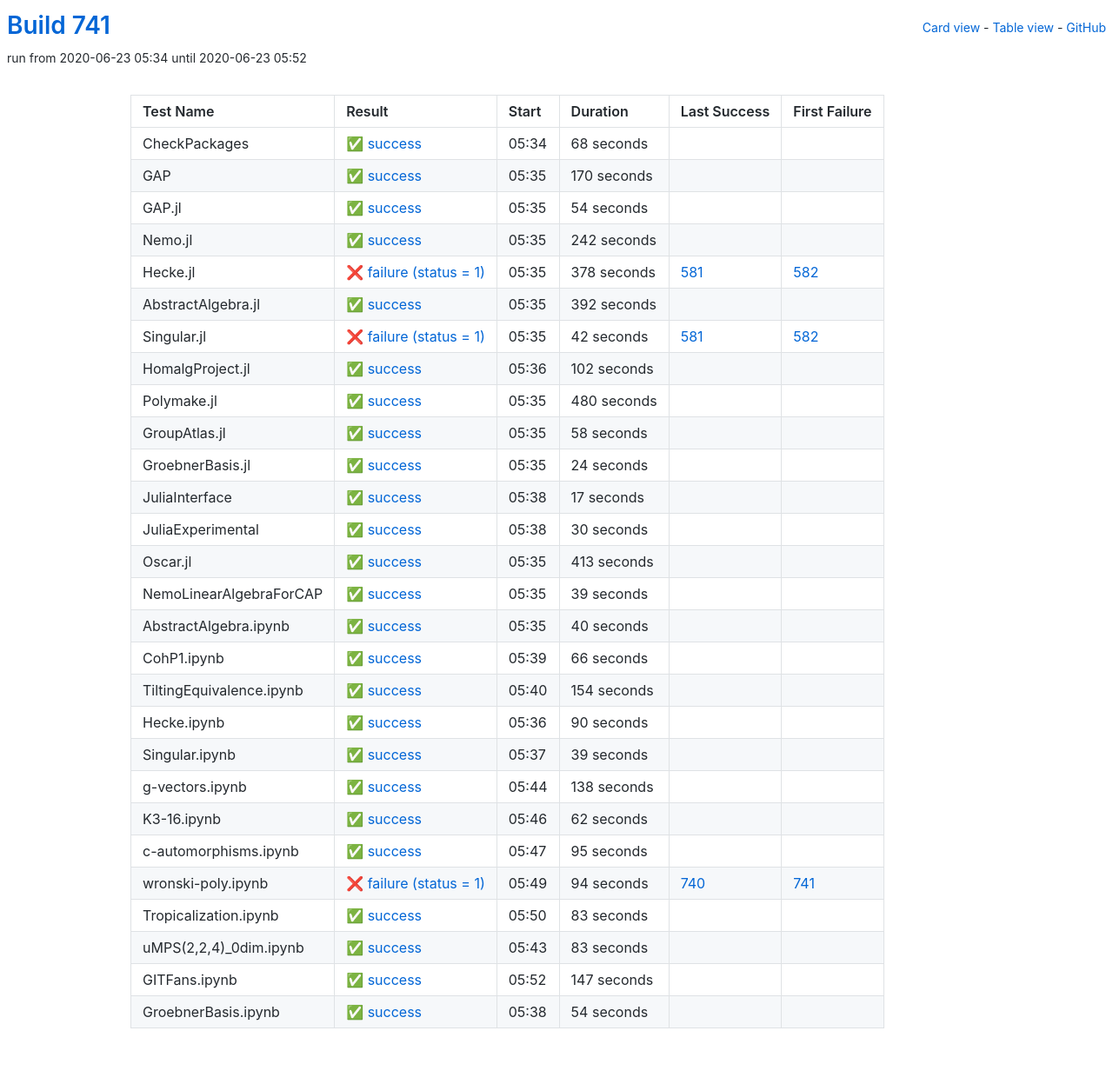
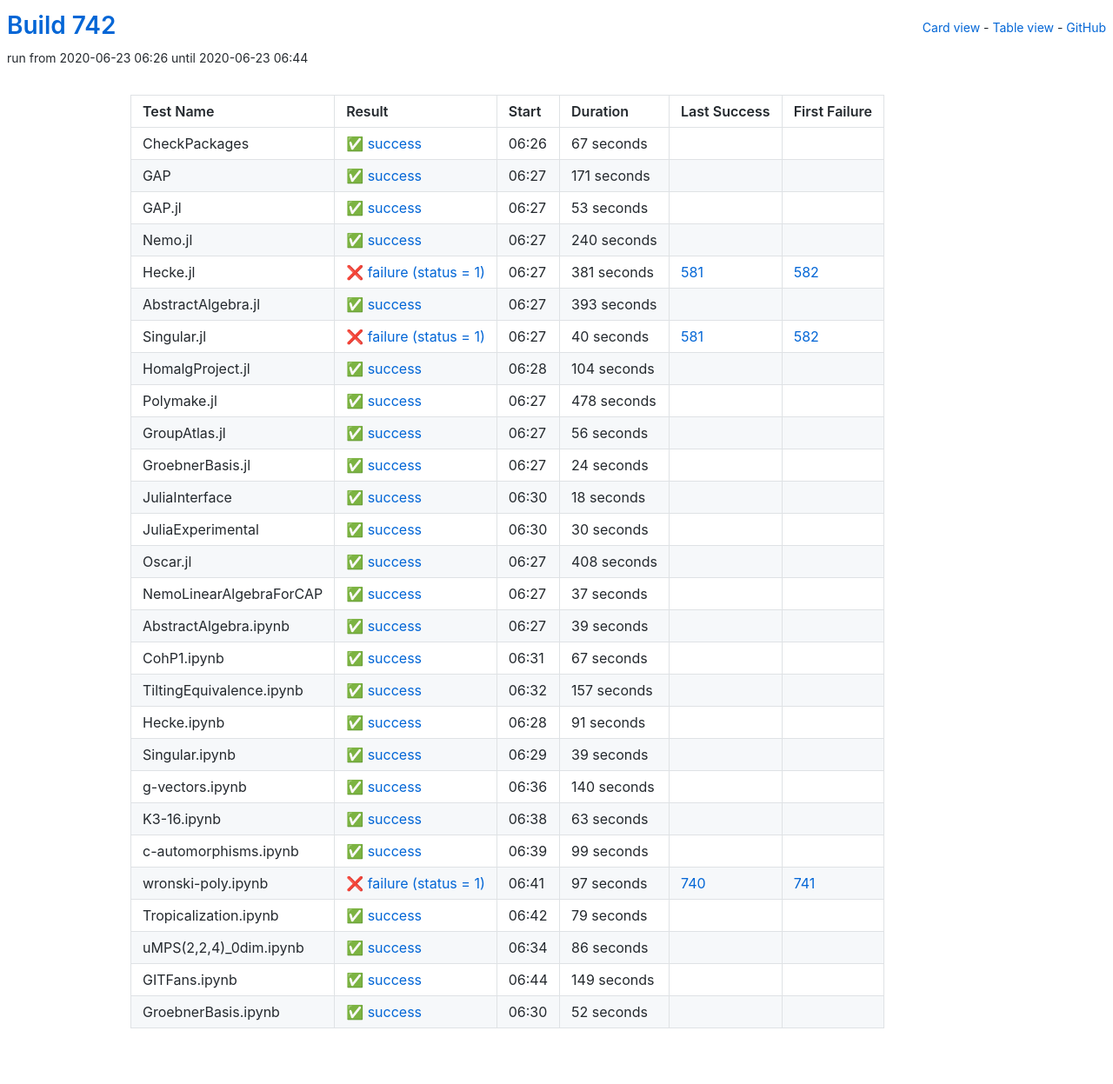
Before and after one commit to oscar-system/oscar-ci-status-1.4, a Jekyll site: the page built from table.html, in a window 1280 px wide. Shown: the whole page at 87% size. Built offline with Jekyll 4.4.1, drawn with Linux system fonts in a browser that asks for light colours.

Commit message:
Build #742

```diff
--- a/_data/ci.yml
+++ b/_data/ci.yml
@@ -1,6 +1,6 @@
 ---
-build: 741
-build_url: https://oscarci.mathematik.uni-kl.de/job/oscar-julia-1.4/741/
+build: 742
+build_url: https://oscarci.mathematik.uni-kl.de/job/oscar-julia-1.4/742/
 job: oscar-julia-1.4
 organization: oscar-system
 repo: oscar-ci-status-1.4
@@ -8,128 +8,128 @@ repourl: https://github.com/oscar-system/oscar-ci-status-1.4
 tests:
 - name: CheckPackages
   id: checkpackages
-  log: https://oscarci.mathematik.uni-kl.de/job/oscar-julia-1.4/741/artifact/logs/build-741/CheckPackages.log
-  start: 2020-06-23 05:34
+  log: https://oscarci.mathematik.uni-kl.de/job/oscar-julia-1.4/742/artifact/logs/build-742/CheckPackages.log
+  start: 2020-06-23 06:26
   success: true
   exitcode: 0
   status: success
-  duration: 68
+  duration: 67
   last_success: false
   last_success_url:
   first_failure: false
   first_failure_url:
 - name: GAP
   id: gap
-  log: https://oscarci.mathematik.uni-kl.de/job/oscar-julia-1.4/741/artifact/logs/build-741/GAP.log
-  start: 2020-06-23 05:35
+  log: https://oscarci.mathematik.uni-kl.de/job/oscar-julia-1.4/742/artifact/logs/build-742/GAP.log
+  start: 2020-06-23 06:27
   success: true
   exitcode: 0
   status: success
-  duration: 170
+  duration: 171
   last_success: false
   last_success_url:
   first_failure: false
   first_failure_url:
 - name: GAP.jl
   id: gap-jl
-  log: https://oscarci.mathematik.uni-kl.de/job/oscar-julia-1.4/741/artifact/logs/build-741/GAP.jl.log
-  start: 2020-06-23 05:35
+  log: https://oscarci.mathematik.uni-kl.de/job/oscar-julia-1.4/742/artifact/logs/build-742/GAP.jl.log
+  start: 2020-06-23 06:27
   success: true
   exitcode: 0
   status: success
-  duration: 54
+  duration: 53
   last_success: false
   last_success_url:
   first_failure: false
   first_failure_url:
 - name: Nemo.jl
   id: nemo-jl
-  log: https://oscarci.mathematik.uni-kl.de/job/oscar-julia-1.4/741/artifact/logs/build-741/Nemo.jl.log
-  start: 2020-06-23 05:35
+  log: https://oscarci.mathematik.uni-kl.de/job/oscar-julia-1.4/742/artifact/logs/build-742/Nemo.jl.log
+  start: 2020-06-23 06:27
   success: true
   exitcode: 0
   status: success
-  duration: 242
+  duration: 240
   last_success: false
   last_success_url:
   first_failure: false
   first_failure_url:
 - name: Hecke.jl
   id: hecke-jl
-  log: https://oscarci.mathematik.uni-kl.de/job/oscar-julia-1.4/741/artifact/logs/build-741/Hecke.jl.log
-  start: 2020-06-23 05:35
+  log: https://oscarci.mathematik.uni-kl.de/job/oscar-julia-1.4/742/artifact/logs/build-742/Hecke.jl.log
+  start: 2020-06-23 06:27
   success: false
   exitcode: 1
   status: failure
-  duration: 378
+  duration: 381
   last_success: 581
   last_success_url: https://oscarci.mathematik.uni-kl.de/job/oscar-julia-1.4/581/
   first_failure: 582
   first_failure_url: https://oscarci.mathematik.uni-kl.de/job/oscar-julia-1.4/582/
 - name: AbstractAlgebra.jl
   id: abstractalgebra-jl
-  log: https://oscarci.mathematik.uni-kl.de/job/oscar-julia-1.4/741/artifact/logs/build-741/AbstractAlgebra.jl.log
-  start: 2020-06-23 05:35
+  log: https://oscarci.mathematik.uni-kl.de/job/oscar-julia-1.4/742/artifact/logs/build-742/AbstractAlgebra.jl.log
+  start: 2020-06-23 06:27
   success: true
   exitcode: 0
   status: success
-  duration: 392
+  duration: 393
   last_success: false
   last_success_url:
   first_failure: false
   first_failure_url:
 - name: Singular.jl
   id: singular-jl
-  log: https://oscarci.mathematik.uni-kl.de/job/oscar-julia-1.4/741/artifact/logs/build-741/Singular.jl.log
-  start: 2020-06-23 05:35
+  log: https://oscarci.mathematik.uni-kl.de/job/oscar-julia-1.4/742/artifact/logs/build-742/Singular.jl.log
+  start: 2020-06-23 06:27
   success: false
   exitcode: 1
   status: failure
-  duration: 42
+  duration: 40
   last_success: 581
   last_success_url: https://oscarci.mathematik.uni-kl.de/job/oscar-julia-1.4/581/
   first_failure: 582
   first_failure_url: https://oscarci.mathematik.uni-kl.de/job/oscar-julia-1.4/582/
 - name: HomalgProject.jl
   id: homalgproject-jl
-  log: https://oscarci.mathematik.uni-kl.de/job/oscar-julia-1.4/741/artifact/logs/build-741/HomalgProject.jl.log
-  start: 2020-06-23 05:36
+  log: https://oscarci.mathematik.uni-kl.de/job/oscar-julia-1.4/742/artifact/logs/build-742/HomalgProject.jl.log
+  start: 2020-06-23 06:28
   success: true
   exitcode: 0
   status: success
-  duration: 102
+  duration: 104
   last_success: false
   last_success_url:
   first_failure: false
   first_failure_url:
 - name: Polymake.jl
   id: polymake-jl
-  log: https://oscarci.mathematik.uni-kl.de/job/oscar-julia-1.4/741/artifact/logs/build-741/Polymake.jl.log
-  start: 2020-06-23 05:35
+  log: https://oscarci.mathematik.uni-kl.de/job/oscar-julia-1.4/742/artifact/logs/build-742/Polymake.jl.log
+  start: 2020-06-23 06:27
   success: true
   exitcode: 0
   status: success
-  duration: 480
+  duration: 478
   last_success: false
   last_success_url:
   first_failure: false
   first_failure_url:
 - name: GroupAtlas.jl
   id: groupatlas-jl
-  log: https://oscarci.mathematik.uni-kl.de/job/oscar-julia-1.4/741/artifact/logs/build-741/GroupAtlas.jl.log
-  start: 2020-06-23 05:35
+  log: https://oscarci.mathematik.uni-kl.de/job/oscar-julia-1.4/742/artifact/logs/build-742/GroupAtlas.jl.log
+  start: 2020-06-23 06:27
   success: true
   exitcode: 0
   status: success
-  duration: 58
+  duration: 56
   last_success: false
   last_success_url:
   first_failure: false
   first_failure_url:
 - name: GroebnerBasis.jl
   id: groebnerbasis-jl
-  log: https://oscarci.mathematik.uni-kl.de/job/oscar-julia-1.4/741/artifact/logs/build-741/GroebnerBasis.jl.log
-  start: 2020-06-23 05:35
+  log: https://oscarci.mathematik.uni-kl.de/job/oscar-julia-1.4/742/artifact/logs/build-742/GroebnerBasis.jl.log
+  start: 2020-06-23 06:27
   success: true
   exitcode: 0
   status: success
@@ -140,20 +140,20 @@ tests:
   first_failure_url:
 - name: JuliaInterface
   id: juliainterface
-  log: https://oscarci.mathematik.uni-kl.de/job/oscar-julia-1.4/741/artifact/logs/build-741/JuliaInterface.log
-  start: 2020-06-23 05:38
+  log: https://oscarci.mathematik.uni-kl.de/job/oscar-julia-1.4/742/artifact/logs/build-742/JuliaInterface.log
+  start: 2020-06-23 06:30
   success: true
   exitcode: 0
   status: success
-  duration: 17
+  duration: 18
   last_success: false
   last_success_url:
   first_failure: false
   first_failure_url:
 - name: JuliaExperimental
   id: juliaexperimental
-  log: https://oscarci.mathematik.uni-kl.de/job/oscar-julia-1.4/741/artifact/logs/build-741/JuliaExperimental.log
-  start: 2020-06-23 05:38
+  log: https://oscarci.mathematik.uni-kl.de/job/oscar-julia-1.4/742/artifact/logs/build-742/JuliaExperimental.log
+  start: 2020-06-23 06:30
   success: true
   exitcode: 0
   status: success
@@ -164,20 +164,32 @@ tests:
   first_failure_url:
 - name: Oscar.jl
   id: oscar-jl
-  log: https://oscarci.mathematik.uni-kl.de/job/oscar-julia-1.4/741/artifact/logs/build-741/Oscar.jl.log
-  start: 2020-06-23 05:35
+  log: https://oscarci.mathematik.uni-kl.de/job/oscar-julia-1.4/742/artifact/logs/build-742/Oscar.jl.log
+  start: 2020-06-23 06:27
   success: true
   exitcode: 0
   status: success
-  duration: 413
+  duration: 408
   last_success: false
   last_success_url:
   first_failure: false
   first_failure_url:
 - name: NemoLinearAlgebraForCAP
   id: nemolinearalgebraforcap
-  log: https://oscarci.mathematik.uni-kl.de/job/oscar-julia-1.4/741/artifact/logs/build-741/NemoLinearAlgebraForCAP.log
-  start: 2020-06-23 05:35
+  log: https://oscarci.mathematik.uni-kl.de/job/oscar-julia-1.4/742/artifact/logs/build-742/NemoLinearAlgebraForCAP.log
+  start: 2020-06-23 06:27
+  success: true
+  exitcode: 0
+  status: success
+  duration: 37
+  last_success: false
+  last_success_url:
+  first_failure: false
+  first_failure_url:
+- name: AbstractAlgebra.ipynb
+  id: abstractalgebra-ipynb
+  log: https://oscarci.mathematik.uni-kl.de/job/oscar-julia-1.4/742/artifact/logs/build-742/AbstractAlgebra.ipynb.log
+  start: 2020-06-23 06:27
   success: true
   exitcode: 0
   status: success
@@ -186,58 +198,46 @@ tests:
   last_success_url:
   first_failure: false
   first_failure_url:
-- name: AbstractAlgebra.ipynb
-  id: abstractalgebra-ipynb
-  log: https://oscarci.mathematik.uni-kl.de/job/oscar-julia-1.4/741/artifact/logs/build-741/AbstractAlgebra.ipynb.log
-  start: 2020-06-23 05:35
+- name: CohP1.ipynb
+  id: cohp1-ipynb
+  log: https://oscarci.mathematik.uni-kl.de/job/oscar-julia-1.4/742/artifact/logs/build-742/CohP1.ipynb.log
+  start: 2020-06-23 06:31
   success: true
   exitcode: 0
   status: success
-  duration: 40
-  last_success: false
-  last_success_url:
-  first_failure: false
-  first_failure_url:
-- name: CohP1.ipynb
-  id: cohp1-ipynb
-  log: https://oscarci.mathematik.uni-kl.de/job/oscar-julia-1.4/741/artifact/logs/build-741/CohP1.ipynb.log
-  start: 2020-06-23 05:39
-  success: true
-  exitcode: 0
-  status: success
-  duration: 66
+  duration: 67
   last_success: false
   last_success_url:
   first_failure: false
   first_failure_url:
 - name: TiltingEquivalence.ipynb
   id: tiltingequivalence-ipynb
-  log: https://oscarci.mathematik.uni-kl.de/job/oscar-julia-1.4/741/artifact/logs/build-741/TiltingEquivalence.ipynb.log
-  start: 2020-06-23 05:40
+  log: https://oscarci.mathematik.uni-kl.de/job/oscar-julia-1.4/742/artifact/logs/build-742/TiltingEquivalence.ipynb.log
+  start: 2020-06-23 06:32
   success: true
   exitcode: 0
   status: success
-  duration: 154
+  duration: 157
   last_success: false
   last_success_url:
   first_failure: false
   first_failure_url:
 - name: Hecke.ipynb
   id: hecke-ipynb
-  log: https://oscarci.mathematik.uni-kl.de/job/oscar-julia-1.4/741/artifact/logs/build-741/Hecke.ipynb.log
-  start: 2020-06-23 05:36
+  log: https://oscarci.mathematik.uni-kl.de/job/oscar-julia-1.4/742/artifact/logs/build-742/Hecke.ipynb.log
+  start: 2020-06-23 06:28
   success: true
   exitcode: 0
   status: success
-  duration: 90
+  duration: 91
   last_success: false
   last_success_url:
   first_failure: false
   first_failure_url:
 - name: Singular.ipynb
   id: singular-ipynb
-  log: https://oscarci.mathematik.uni-kl.de/job/oscar-julia-1.4/741/artifact/logs/build-741/Singular.ipynb.log
-  start: 2020-06-23 05:37
+  log: https://oscarci.mathematik.uni-kl.de/job/oscar-julia-1.4/742/artifact/logs/build-742/Singular.ipynb.log
+  start: 2020-06-23 06:29
   success: true
   exitcode: 0
   status: success
@@ -248,96 +248,96 @@ tests:
   first_failure_url:
 - name: g-vectors.ipynb
   id: g-vectors-ipynb
-  log: https://oscarci.mathematik.uni-kl.de/job/oscar-julia-1.4/741/artifact/logs/build-741/g-vectors.ipynb.log
-  start: 2020-06-23 05:44
+  log: https://oscarci.mathematik.uni-kl.de/job/oscar-julia-1.4/742/artifact/logs/build-742/g-vectors.ipynb.log
+  start: 2020-06-23 06:36
   success: true
   exitcode: 0
   status: success
-  duration: 138
+  duration: 140
   last_success: false
   last_success_url:
   first_failure: false
   first_failure_url:
 - name: K3-16.ipynb
   id: k3-16-ipynb
-  log: https://oscarci.mathematik.uni-kl.de/job/oscar-julia-1.4/741/artifact/logs/build-741/K3-16.ipynb.log
-  start: 2020-06-23 05:46
+  log: https://oscarci.mathematik.uni-kl.de/job/oscar-julia-1.4/742/artifact/logs/build-742/K3-16.ipynb.log
+  start: 2020-06-23 06:38
   success: true
   exitcode: 0
   status: success
-  duration: 62
+  duration: 63
   last_success: false
   last_success_url:
   first_failure: false
   first_failure_url:
 - name: c-automorphisms.ipynb
   id: c-automorphisms-ipynb
-  log: https://oscarci.mathematik.uni-kl.de/job/oscar-julia-1.4/741/artifact/logs/build-741/c-automorphisms.ipynb.log
-  start: 2020-06-23 05:47
+  log: https://oscarci.mathematik.uni-kl.de/job/oscar-julia-1.4/742/artifact/logs/build-742/c-automorphisms.ipynb.log
+  start: 2020-06-23 06:39
   success: true
   exitcode: 0
   status: success
-  duration: 95
+  duration: 99
   last_success: false
   last_success_url:
   first_failure: false
   first_failure_url:
 - name: wronski-poly.ipynb
   id: wronski-poly-ipynb
-  log: https://oscarci.mathematik.uni-kl.de/job/oscar-julia-1.4/741/artifact/logs/build-741/wronski-poly.ipynb.log
-  start: 2020-06-23 05:49
+  log: https://oscarci.mathematik.uni-kl.de/job/oscar-julia-1.4/742/artifact/logs/build-742/wronski-poly.ipynb.log
+  start: 2020-06-23 06:41
   success: false
   exitcode: 1
   status: failure
-  duration: 94
+  duration: 97
   last_success: 740
   last_success_url: https://oscarci.mathematik.uni-kl.de/job/oscar-julia-1.4/740/
   first_failure: 741
   first_failure_url: https://oscarci.mathematik.uni-kl.de/job/oscar-julia-1.4/741/
 - name: Tropicalization.ipynb
   id: tropicalization-ipynb
-  log: https://oscarci.mathematik.uni-kl.de/job/oscar-julia-1.4/741/artifact/logs/build-741/Tropicalization.ipynb.log
-  start: 2020-06-23 05:50
+  log: https://oscarci.mathematik.uni-kl.de/job/oscar-julia-1.4/742/artifact/logs/build-742/Tropicalization.ipynb.log
+  start: 2020-06-23 06:42
   success: true
   exitcode: 0
   status: success
-  duration: 83
+  duration: 79
   last_success: false
   last_success_url:
   first_failure: false
   first_failure_url:
 - name: uMPS(2,2,4)_0dim.ipynb
   id: umps-2-2-4-0dim-ipynb
-  log: https://oscarci.mathematik.uni-kl.de/job/oscar-julia-1.4/741/artifact/logs/build-741/uMPS-2-2-4-_0dim.ipynb.log
-  start: 2020-06-23 05:43
+  log: https://oscarci.mathematik.uni-kl.de/job/oscar-julia-1.4/742/artifact/logs/build-742/uMPS-2-2-4-_0dim.ipynb.log
+  start: 2020-06-23 06:34
   success: true
   exitcode: 0
   status: success
-  duration: 83
+  duration: 86
   last_success: false
   last_success_url:
   first_failure: false
   first_failure_url:
 - name: GITFans.ipynb
   id: gitfans-ipynb
-  log: https://oscarci.mathematik.uni-kl.de/job/oscar-julia-1.4/741/artifact/logs/build-741/GITFans.ipynb.log
-  start: 2020-06-23 05:52
+  log: https://oscarci.mathematik.uni-kl.de/job/oscar-julia-1.4/742/artifact/logs/build-742/GITFans.ipynb.log
+  start: 2020-06-23 06:44
   success: true
   exitcode: 0
   status: success
-  duration: 147
+  duration: 149
   last_success: false
   last_success_url:
   first_failure: false
   first_failure_url:
 - name: GroebnerBasis.ipynb
   id: groebnerbasis-ipynb
-  log: https://oscarci.mathematik.uni-kl.de/job/oscar-julia-1.4/741/artifact/logs/build-741/GroebnerBasis.ipynb.log
-  start: 2020-06-23 05:38
+  log: https://oscarci.mathematik.uni-kl.de/job/oscar-julia-1.4/742/artifact/logs/build-742/GroebnerBasis.ipynb.log
+  start: 2020-06-23 06:30
   success: true
   exitcode: 0
   status: success
-  duration: 54
+  duration: 52
   last_success: false
   last_success_url:
   first_failure: false
```
Also changed, not shown: README.md.
